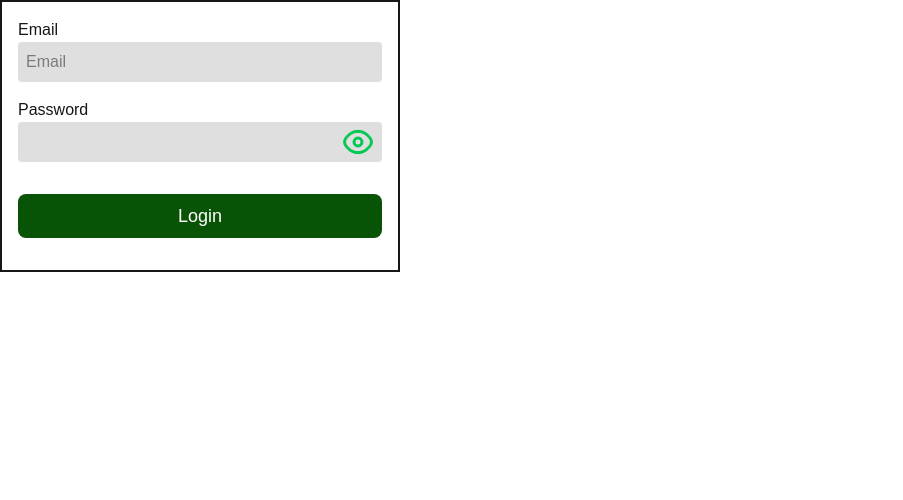
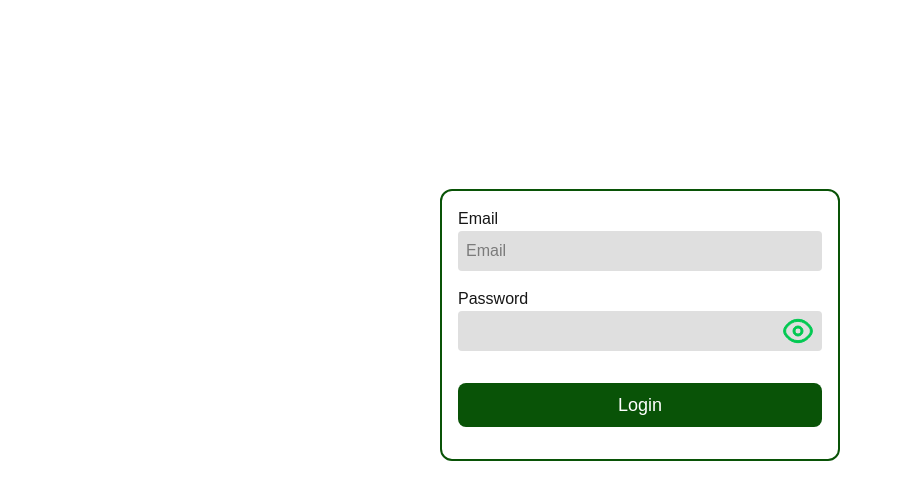
Before and after one commit to Filain/lamdan-ui, a Next.js app: page /login in a window 1280 px wide. Shown: the top 500 px of the page, without its empty margins (0-903 px from the left). Built offline with nearby package versions, Linux system fonts and the light colour scheme.

Commit message:
add Button Edit

```diff
--- a/src/components/LoginComponent.tsx
+++ b/src/components/LoginComponent.tsx
@@ -64,8 +64,8 @@ export default function LoginComponent() {
   };
 
   return (
-    <div>
-      <form onSubmit={handleSubmit(formSubmit)} className="flex flex-col border-2 w-[400px] p-4">
+    <div className=" h-[calc(100vh-150px)] flex items-center justify-center ">
+      <form onSubmit={handleSubmit(formSubmit)} className="flex flex-col border-2 border-green-800 rounded-xl w-[400px] p-4">
         <InputText {...register("email")} label={"Email"} />
         <p className="text-red-500 text-sm h-4">{errors.email?.message ? String(errors.email?.message) : ""}</p>
         <InputPassword {...register("password")} label={"Password"} />
--- a/src/components/OrderContainer/OrderCommentComponent.tsx
+++ b/src/components/OrderContainer/OrderCommentComponent.tsx
@@ -33,7 +33,8 @@ export default function OrderCommentComponent({ orderId }: ICommentProps) {
   };
 
   return (
-    <div className=" w-1/2 flex flex-col p-4 ">
+    <div className=" w-1/2 flex flex-row">
+      <div className=" flex flex-col p-4 w-full">
         <div className=" flex flex-col bg-gray-400  rounded-xl py-2">
           {data?.length === 0 && <p className="px-2 ">No comments</p>}
           {/*{JSON.stringify(data)}*/}
@@ -52,12 +53,20 @@ export default function OrderCommentComponent({ orderId }: ICommentProps) {
             </div>
           ))}
         </div>
-      <form className="flex flex-row items-end gap-4 p-4 bg-gray-400 mt-4 rounded-xl" onSubmit={handleSubmit((data) => sendComment(data))}>
+
+        <form
+          className="flex flex-row items-end gap-4 p-4 bg-gray-400 mt-4 rounded-xl"
+          onSubmit={handleSubmit((data) => sendComment(data))}
+        >
           <InputText {...register("comment")} />
           <Button type="submit" className="h-10">
             Submit
           </Button>
         </form>
       </div>
+      <div className="flex flex-col justify-center pr-4">
+        <Button className="h-10">Edit</Button>
+      </div>
+    </div>
   );
 }
```
Lines whose indentation alone changed are shown as unchanged.
